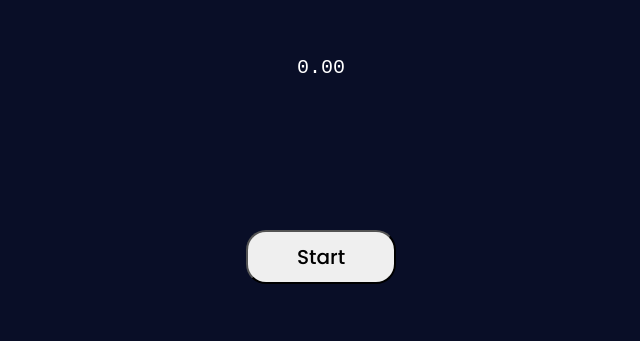
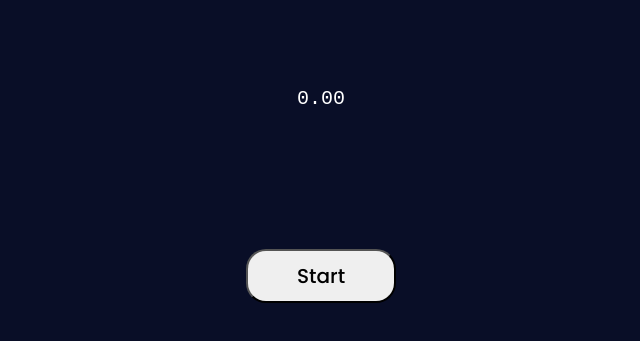
Before and after one commit to parthverma-pv/stopwatch, a plain HTML site: page index.html in a window 1280 px wide. Shown: the part 163-504 px from the top of the page, without its empty margins (327-967 px from the left). Drawn offline with nearby package versions, Linux system fonts and the light colour scheme.

Commit message:
minor bug fixes

```diff
--- a/style.css
+++ b/style.css
@@ -1,4 +1,8 @@
 @import url('https://fonts.googleapis.com/css2?family=Poppins:wght@500&family=Quicksand&display=swap');
+html{
+    overflow: hidden;
+}
+
 body{
     overflow: hidden;
     background-color: rgb(9, 14, 39);
@@ -16,11 +20,11 @@
     font-family: 'Courier New', Courier, monospace;
     justify-content: center;
     font-size: 20px;
+    margin-top: 50px;
 }
 #buttons{
     display: flex;
     justify-content: center;
-
 }
 
 .button{
@@ -60,10 +64,8 @@
     justify-content: space-between;
     padding: 10px;
     margin: 5px;
+}
 
-
-
-}
 span{
     font-family: 'Quicksand', sans-serif;
     margin-left: 20px;
```
